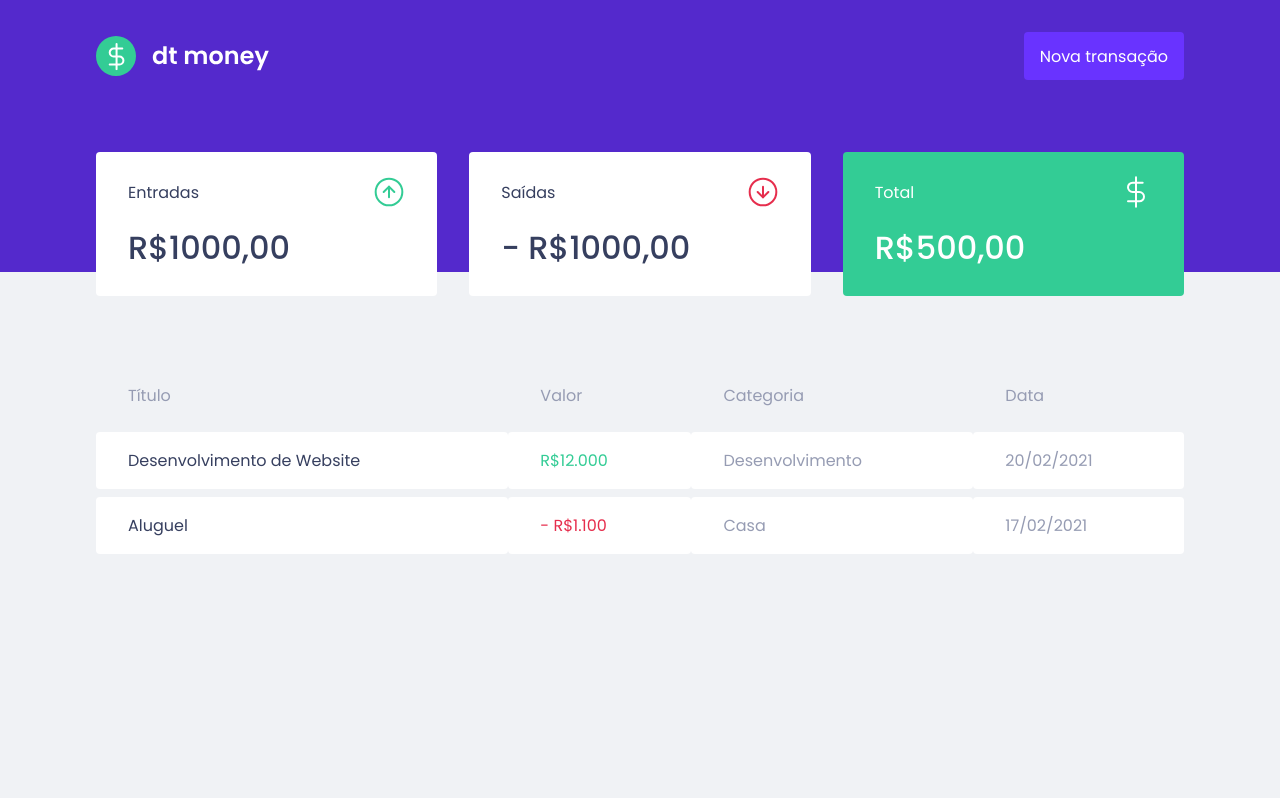
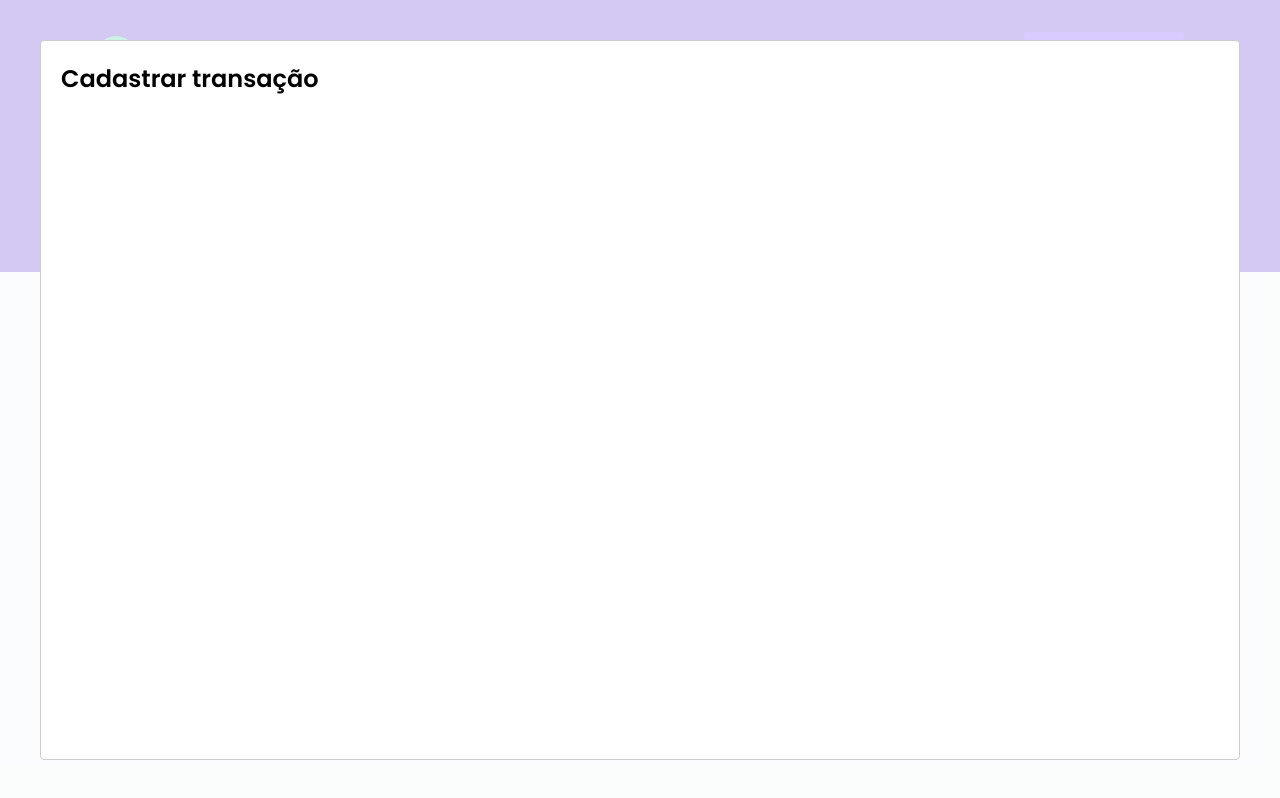
Before and after one commit to jonathanbueno/dt-money, a React (Create React App) app: page / in a window 1280 px wide. Both pictures are taken after a click on the button "Nova transação". Built offline with nearby package versions, Linux system fonts and the light colour scheme; no server answers; what miragejs would draw is missing.

Commit message:
Initial structure for New Transaction's modal passing props from App to Header

```diff
--- a/package.json
+++ b/package.json
@@ -19,6 +19,7 @@
     "@types/node": "^16.7.13",
     "@types/react": "^17.0.20",
     "@types/react-dom": "^17.0.9",
+    "@types/react-modal": "^3.13.1",
     "typescript": "^4.4.2"
   },
   "scripts": {
--- a/src/App.tsx
+++ b/src/App.tsx
@@ -1,12 +1,34 @@
+import { useState } from 'react';
+import Modal from 'react-modal';
+
 import { Header } from './components/Header';
 import { Dashboard } from './components/Dashboard';
 import { GlobalStyle } from './styles/global';
 
+Modal.setAppElement('#root');
+
 export function App() {
+  const [isNewTransactionModalOpen, setIsNewTransactionModalOpen] =
+    useState(false);
+
+  function handleOpenTransationModal() {
+    setIsNewTransactionModalOpen(true);
+  }
+
+  function handleCloseNewTransactionModal() {
+    setIsNewTransactionModalOpen(false);
+  }
+
   return (
     <>
-      <Header />
+      <Header onOpenModal={handleOpenTransationModal} />
       <Dashboard />
+      <Modal
+        isOpen={isNewTransactionModalOpen}
+        onRequestClose={handleCloseNewTransactionModal}
+      >
+        <h2>Cadastrar transação</h2>
+      </Modal>
       <GlobalStyle />
     </>
   );
--- a/src/components/Header/index.tsx
+++ b/src/components/Header/index.tsx
@@ -1,12 +1,16 @@
 import logoImg from '../../assets/logo.svg';
 import { Container, Content } from './styles';
 
-export function Header() {
+interface HeaderProps {
+  onOpenModal: () => void;
+}
+
+export function Header({ onOpenModal }: HeaderProps) {
   return (
     <Container>
       <Content>
         <img src={logoImg} alt='dt money' />
-        <button>Nova transação</button>
+        <button onClick={onOpenModal}>Nova transação</button>
       </Content>
     </Container>
   );
```
Also changed, not shown: 1 other file (tests, documents, lock files or other folders).
